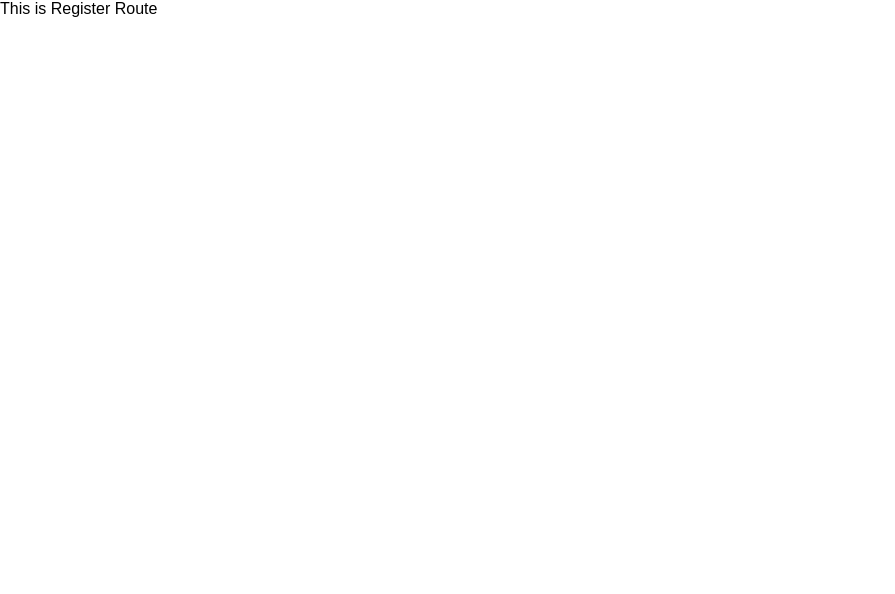
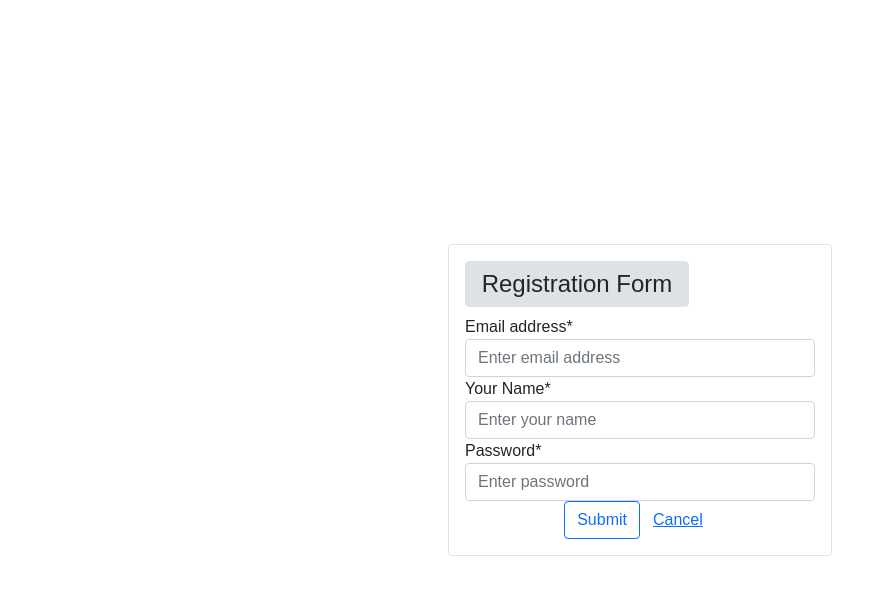
Before and after one commit to siccoo/getWallets, a React (Create React App) app: page /register in a window 1280 px wide. Shown: the top 594 px of the page, without its empty margins (0-895 px from the left). Built offline with nearby package versions, Linux system fonts and the light colour scheme.

Commit message:
Register.js & styles updated

```diff
--- a/package.json
+++ b/package.json
@@ -6,6 +6,7 @@
     "@testing-library/jest-dom": "^5.11.4",
     "@testing-library/react": "^11.1.0",
     "@testing-library/user-event": "^12.1.10",
+    "bootstrap": "^5.1.3",
     "node-sass": "4.14.1",
     "react": "^17.0.2",
     "react-dom": "^17.0.2",
--- /dev/null
+++ b/src/assets/styles/Register.module.scss
@@ -0,0 +1,14 @@
+@import "../../variables.scss";
+
+.container {
+    height: 100vh;
+
+    &__form {
+        width: 24rem;
+
+        &__register {
+            width: 14rem;
+            background: $background;
+        }
+    }
+}
--- a/src/index.js
+++ b/src/index.js
@@ -1,5 +1,6 @@
 import React from 'react';
 import ReactDOM from 'react-dom';
+import "bootstrap/dist/css/bootstrap.css";
 import './index.scss';
 import Routes from "./Routes";
 
--- a/src/pages/register/Register.js
+++ b/src/pages/register/Register.js
@@ -1,11 +1,66 @@
-import React from 'react'
+import React from "react";
+import { Link } from "react-router-dom";
+
+import styles from "../../assets/styles/Register.module.scss";
 
 const Register = () => {
-    return (
-        <div>
-            This is Register Route
-        </div>
-    )
-}
+  return (
+    <div
+      className={`${styles.container} container-fluid d-flex align-items-center justify-content-center`}
+    >
+      <div className={styles.container__form}>
+        <fieldset className="border p-3 rounded">
+          <legend
+            className={`${styles.container__form__register} border rounded p-1 text-center`}
+          >
+            Registration Form
+          </legend>
+          <form>
+            <div className="form-group">
+              <label htmlFor="inputForEmail">Email address</label>
+              <span className="mandatory">*</span>
+              <input
+                id="inputForEmail"
+                type="email"
+                className="form-control"
+                aria-describedby="Enter email address"
+                placeholder="Enter email address"
+              />
+            </div>
+            <div className="form-group">
+              <label htmlFor="inputForName">Your Name</label>
+              <span className="mandatory">*</span>
+              <input
+                id="inputForName"
+                type="text"
+                className="form-control"
+                aria-describedby="Enter your name"
+                placeholder="Enter your name"
+              />
+            </div>
+            <div className="form-group">
+              <label htmlFor="inputForPassword">Password</label>
+              <span className="mandatory">*</span>
+              <input
+                type="password"
+                className="form-control"
+                id="inputForPassword"
+                placeholder="Enter password"
+              />
+            </div>
+            <div className="d-flex align-items-center justify-content-center">
+              <button type="submit" className="btn btn-outline-primary">
+                Submit
+              </button>
+              <button className="btn btn-link">
+                <Link to="/login">Cancel</Link>
+              </button>
+            </div>
+          </form>
+        </fieldset>
+      </div>
+    </div>
+  );
+};
 
-export default Register
+export default Register;
--- /dev/null
+++ b/src/variables.scss
@@ -0,0 +1,3 @@
+$primary-color: #282c34;
+$secondary-color: #61dafb;
+$background: #dee2e6;
```
Also changed, not shown: 1 other file (tests, documents, lock files or other folders).
